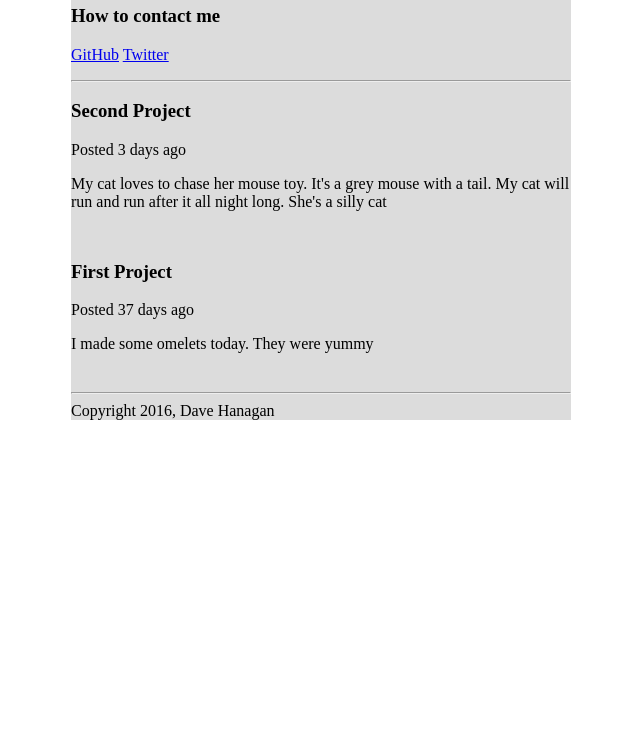
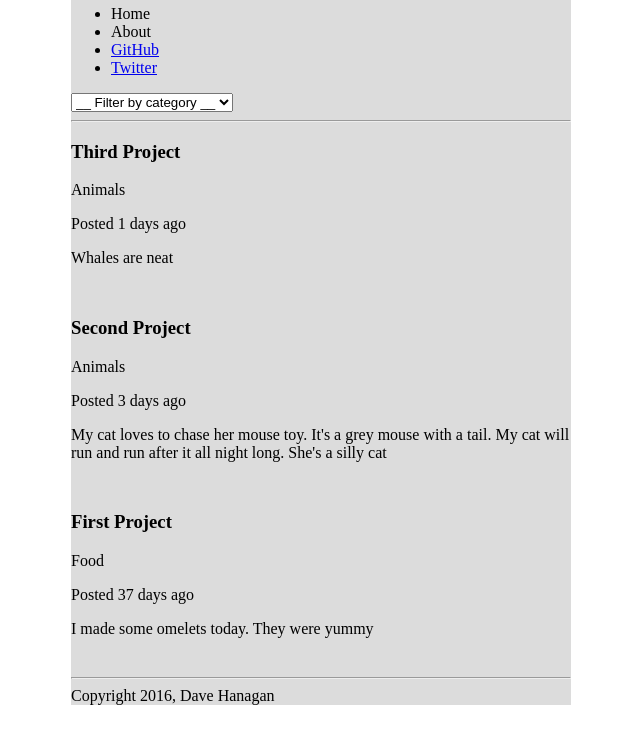
Before and after one commit to billyham/code-blog, a plain HTML site: page index.html in a window 1280 px wide. Shown: the part 146-875 px from the top of the page, without its empty margins (319-959 px from the left). Before the commit the page ends 800 px from the top, so only its background shows below. Drawn offline with nearby package versions, Linux system fonts and the light colour scheme.

Commit message:
Reorganized js files. Added Filter form object, which populate with category information, but doesn't yet filter project articles

```diff
--- a/index.html
+++ b/index.html
@@ -4,54 +4,63 @@
   <meta charset="UTF-8">
   <title>Dave's Project Blog</title>
   <link rel="stylesheet" href="styles/base.css">
-
 </head>
 
 <body>
   <div id="top">
     <div id="centered">
+
+      <header>
+        <!-- Title goes here -->
+        <h1>Dave's Wonderful Blog</h1>
+        <!-- Subtitle goes here -->
+        <h2>A portfolio of projects.</h2>
+      </header>
+
+      <nav id="mainNav">
+
+        <ul>
+          <li>Home</li>
+          <li>About</li>
+          <li><a href="https://github.com/billyham">GitHub</a></li>
+          <li><a href="https://twitter.com/DaveHanagan">Twitter</a></li>
+        </ul>
+
+        <div>
+          <select id="categoryFilter">
+            <option value="">__ Filter by category __</option>
+          </select>
+        </div>
+
+        <hr />
+      </nav>
+
       <main>
-        <header>
-          <!-- Title goes here -->
-          <h1>Dave's Wonderful Project Blog</h1>
-
-          <!-- Subtitle goes here -->
-          <h2>A portfolio of projects. Enjoy!</h2>
-
-          <!-- Links to social media, github goes here -->
-          <h3>How to contact me</h3>
-          <p>
-            <a href="https://github.com/billyham">GitHub</a>
-            <a href="https://twitter.com/DaveHanagan">Twitter</a>
-          </p>
-
-          <hr>
-        </header>
-
-        <section id="projectsSection">
+        <section id="projectsSection" class="tab-content">
           <!-- Blog posts go here -->
           <!-- In chronoligical, descending order -->
 
           <!-- template project post -->
           <article id="template" class="projectArticle">
+            <!-- Title of post -->
             <h1 class="projectTitle">Template Title</h1>
+            <!-- Category of post -->
+            <p class="projectCategory">Template category</p>
+            <!-- Relative date of post -->
             <p class="projectDate">Template Date of Post</p>
+            <!-- Body text of post -->
             <p class="projectBody">Template body text</p>
+          </article>
+        </section>
 
-          </article>
-
-          <!-- Title of post -->
-
-          <!-- Relative date of post -->
-
-          <!-- Body text of post -->
-
+        <section id="aboutSection" class="tab-content">
 
 
         </section>
 
-        <hr>
+
         <footer>
+          <hr />
           Copyright 2016, Dave Hanagan
         </footer>
       </div>
@@ -59,12 +68,15 @@
 </main>
 
 <!-- JavaScript scripts! -->
-<!-- Bring in the jQuery file -->
 <script type="text/javascript" src="https://ajax.googleapis.com/ajax/libs/jquery/2.1.3/jquery.min.js"></script>
 <!-- Be sure to add the project data first!!! -->
 <script src="scripts/projectData.js" type="text/javascript"></script>
 <!-- The script that will create an array of Project objects, and push that into HTML-->
 <script src="scripts/project.js" type="text/javascript"></script>
+<!-- The script for nav object -->
+<script src="scripts/nav.js" type="text/javascript"></script>
+<!-- The main javascript that will put things in motion -->
+<script src="scripts/main.js" type="text/javascript"></script>
 
 </body>
 </html>
--- /dev/null
+++ b/scripts/main.js
@@ -0,0 +1,29 @@
+
+// Initialize an arry of project objects
+var projects = [];
+
+// Sort the array of projectData based on the dateOfCreation
+projectData.sort(function(date1,date2){
+  return (new Date(date2.dateOfCreation) - new Date(date1.dateOfCreation));
+});
+
+// Iterate through array of raw data and push a new project object in the array of projects
+for (i=0; i<projectData.length; i++){
+  projects.push(new Project(projectData[i]));
+}
+
+// Iterate through the projects array and create HTML text using the object data
+for (var i in projects){
+  // Using jQuery to identify the HTML section of projects
+  // And adding a block of HTML for each project object
+  $('#projectsSection').append(projects[i].toHtml());
+};
+
+// Delete the template project
+$('article#template').remove();
+
+// Populate the Category filter with categories as options
+populateFilters();
+
+// Add an event responder function for when the cateogry filter changes
+$('#categoryFilter').on('change', filterHandler);
--- /dev/null
+++ b/scripts/nav.js
@@ -0,0 +1,36 @@
+
+// Function for populating the nav filter
+function populateFilters(){
+  $('article.projectArticle').each(function(){
+    var categoryValue = $(this).find('p.projectCategory').text();
+
+    var optionValue = '<option value="' + categoryValue + '">' + categoryValue + '</option>';
+
+    // Only add the new option if it doesn't already exist
+    // Method 1:
+    // if ($('#categoryFilter option[value="' + categoryValue + '"]').length === 0){
+    //   $('#categoryFilter').append(optionValue);
+    // }
+
+    // Method 2:
+    var hasOption = false;
+    $('#categoryFilter option').each(function(){
+      if ($(this).text() === categoryValue){
+        hasOption = true;
+      }
+    });
+    if (!hasOption){
+      $('#categoryFilter').append(optionValue);
+    }
+  });
+};
+
+// Handler for filtering Projects based on the Select form value
+function filterHandler(e){
+
+// !!__ I'm trying to figure out how to treate the event target as a jQuery object __!!
+  $catFilter = $(e.target);
+  // console.log($catFilter.width());
+
+
+};
--- a/scripts/project.js
+++ b/scripts/project.js
@@ -1,8 +1,8 @@
-// An arry of project objects
-var projects = [];
 
+// Project constructor
 function Project(dataObject){
   this.title = dataObject.title;
+  this.category = dataObject.category;
   this.body = dataObject.body;
   this.dateOfCreation = dataObject.dateOfCreation;
 };
@@ -21,6 +21,9 @@ Project.prototype.toHtml = function(){
   // Add the title
   $newProject.find('.projectTitle').text(this.title);
 
+  // Add the category
+  $newProject.find('.projectCategory').text(this.category);
+
   // Add the relative Date
   var stringDate = ((new Date() - new Date(this.dateOfCreation))/60/60/24/1000);
   var intDate = parseInt(stringDate);
@@ -36,23 +39,3 @@ Project.prototype.toHtml = function(){
 
   return $newProject;
 };
-
-// Sort the array of projectData based on the dateOfCreation
-projectData.sort(function(date1,date2){
-  return (new Date(date2.dateOfCreation) - new Date(date1.dateOfCreation));
-});
-
-// Iterate through array of raw data and push a new project object in the array of projects
-for (i=0; i<projectData.length; i++){
-  projects.push(new Project(projectData[i]));
-}
-
-// Iterate through the projects array and create HTML text using the object data
-for (var i in projects){
-  // Using jQuery to identify the HTML section of projects
-  // And adding a block of HTML for each project object
-  $('#projectsSection').append(projects[i].toHtml());
-};
-
-// Finally, delete the template project
-$('article#template').remove();
--- a/scripts/projectData.js
+++ b/scripts/projectData.js
@@ -1,13 +1,21 @@
 var projectData= [
   {
     title: 'First Project',
+    category: 'Food',
     body: 'I made some omelets today. They were yummy',
     dateOfCreation: '2015-12-02'
   },
   {
     title: 'Second Project',
+    category: 'Animals',
     body: 'My cat loves to chase her mouse toy. It\'s a grey mouse with a tail. My cat will run and run after it all night long. She\'s a silly cat',
     dateOfCreation: '2016-1-05'
+  },
+  {
+    title: 'Third Project',
+    category: 'Animals',
+    body: 'Whales are neat',
+    dateOfCreation: '2016-1-07'
   }
 
 ];
```
